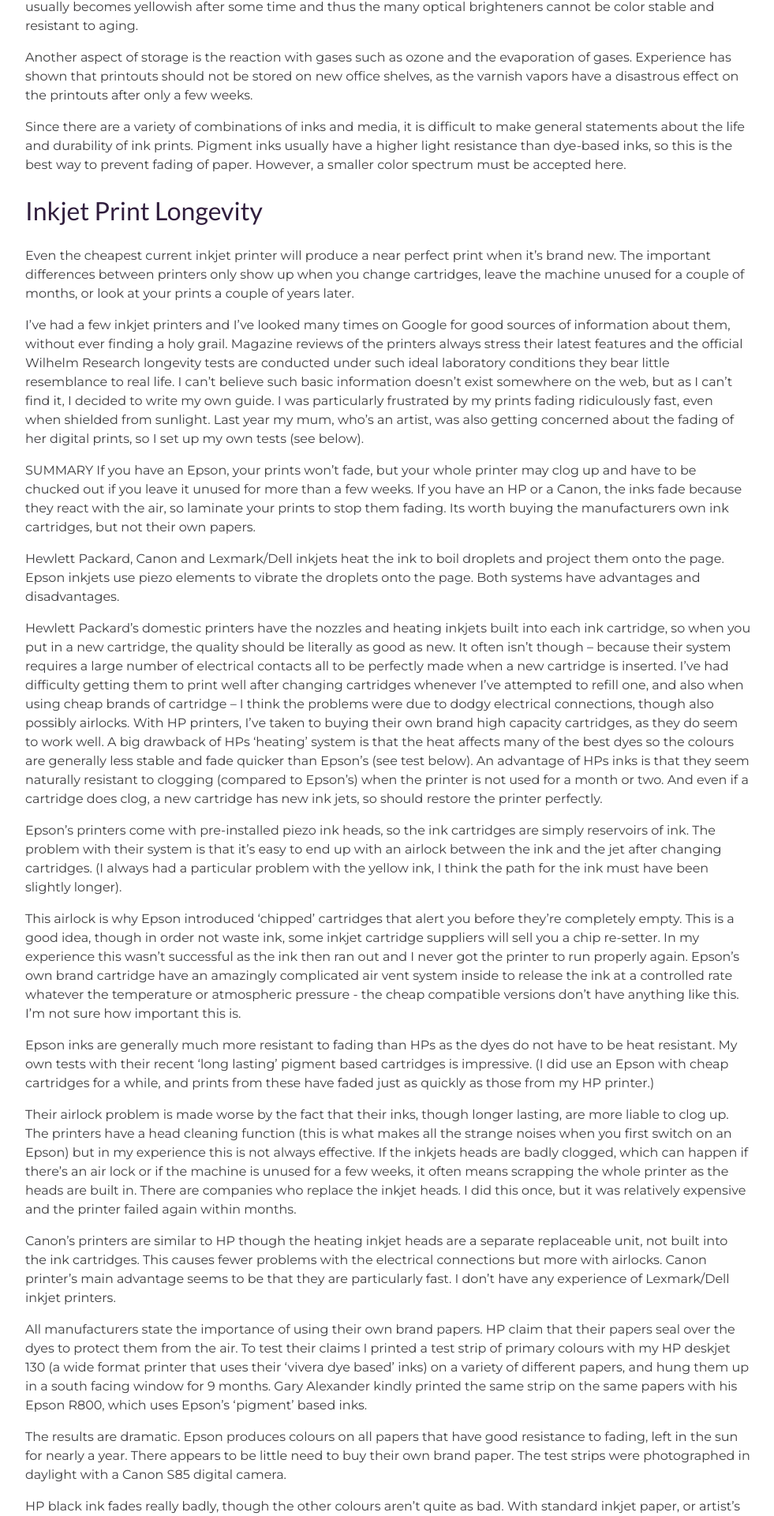
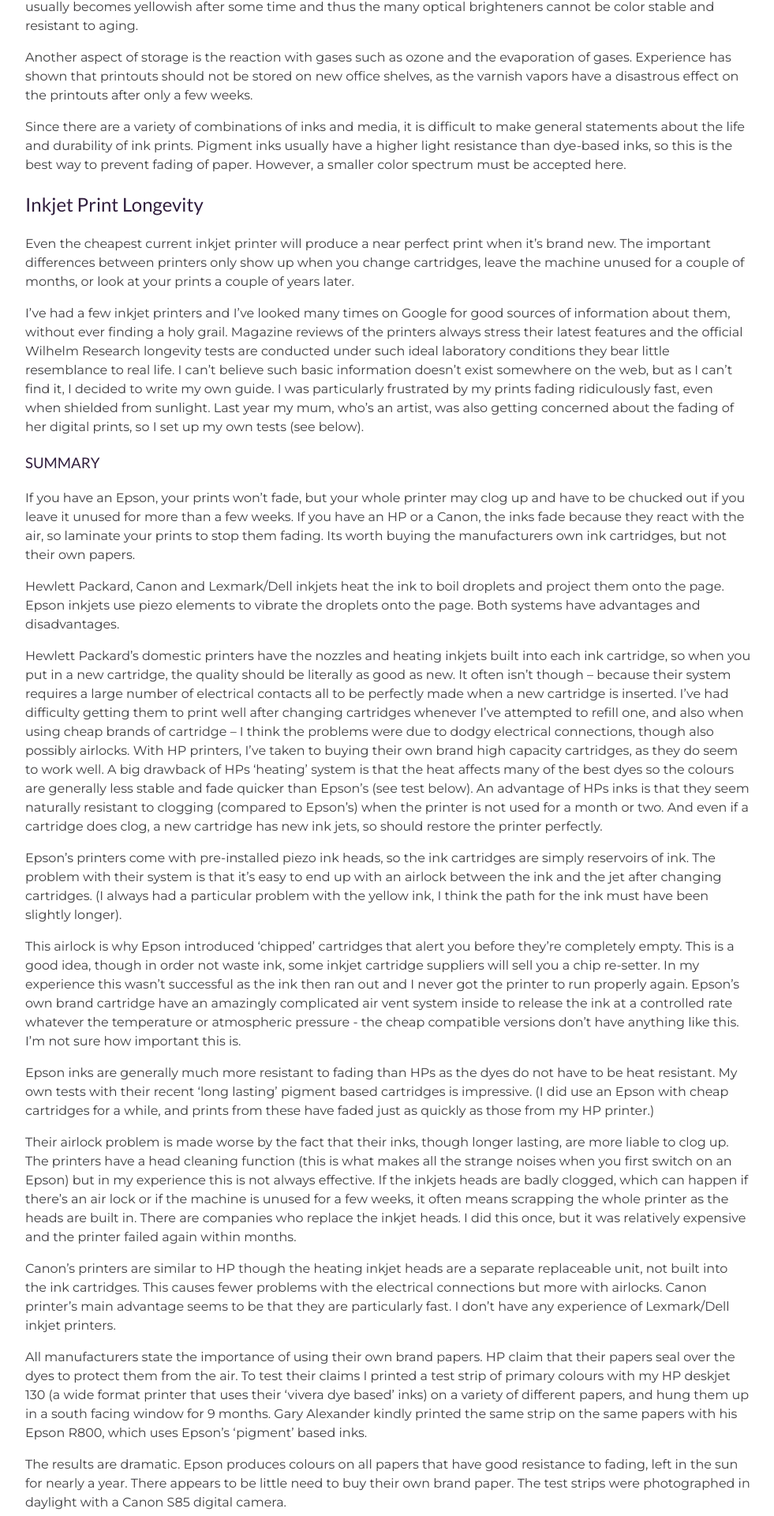
Before and after one commit to erdincay/erdincay.github.io, a Jekyll site: the page built from _posts/2019-10-11-printing-paper-prints.markdown, in a window 1280 px wide. Shown: the part 1283-3203 px from the top of the page at 79% size, without its empty margins (148-1129 px from the left). Built offline with Jekyll 4.4.1, drawn with Linux system fonts in a browser that asks for light colours.

```diff
--- a/_posts/2019-10-11-printing-paper-prints.markdown
+++ b/_posts/2019-10-11-printing-paper-prints.markdown
@@ -28,13 +28,13 @@ Another aspect of storage is the reaction with gases such as ozone and the evapo
 Since there are a variety of combinations of inks and media, it is difficult to make general statements about the life and durability of ink prints. Pigment inks usually have a higher light resistance than dye-based inks, so this is the best way to prevent fading of paper. However, a smaller color spectrum must be accepted here.
 
 
-# Inkjet Print Longevity
+## Inkjet Print Longevity
 
  Even the cheapest current inkjet printer will produce a near perfect print when it’s brand new. The important differences between printers only show up when you change cartridges, leave the machine unused for a couple of months, or look at your prints a couple of years later.
 
 I’ve had a few inkjet printers and I’ve looked many times on Google for good sources of information about them, without ever finding a holy grail. Magazine reviews of the printers always stress their latest features and the official Wilhelm Research longevity tests are conducted under such ideal laboratory conditions they bear little resemblance to real life. I can’t believe such basic information doesn’t exist somewhere on the web, but as I can’t find it, I decided to write my own guide. I was particularly frustrated by my prints fading ridiculously fast, even when shielded from sunlight. Last year my mum, who’s an artist, was also getting concerned about the fading of her digital prints, so I set up my own tests (see below).
 
-SUMMARY
+### SUMMARY
 If you have an Epson, your prints won't fade, but your whole printer may clog up and have to be chucked out if you leave it unused for more than a few weeks.
 If you have an HP or a Canon, the inks fade because they react with the air, so laminate your prints to stop them fading.
 Its worth buying the manufacturers own ink cartridges, but not their own papers.
@@ -59,7 +59,7 @@ The results are dramatic. Epson produces colours on all papers that have good re
 
 HP black ink fades really badly, though the other colours aren’t quite as bad. With standard inkjet paper, or artist’s watercolour paper, the black was pale grey after the test. HPs own papers are much better, but no better than the no name brand photo paper.  None are a match for the blacks of the Epson, even on plain paper.
 
-## SUMMARY
+### SUMMARY
 
 - If you don’t want your prints to fade, buy an Epson and use Epson inks, and then you can use any paper you want.
 - If you’re likely to leave your printer unused for a few months, buy an HP or a Canon.
```
